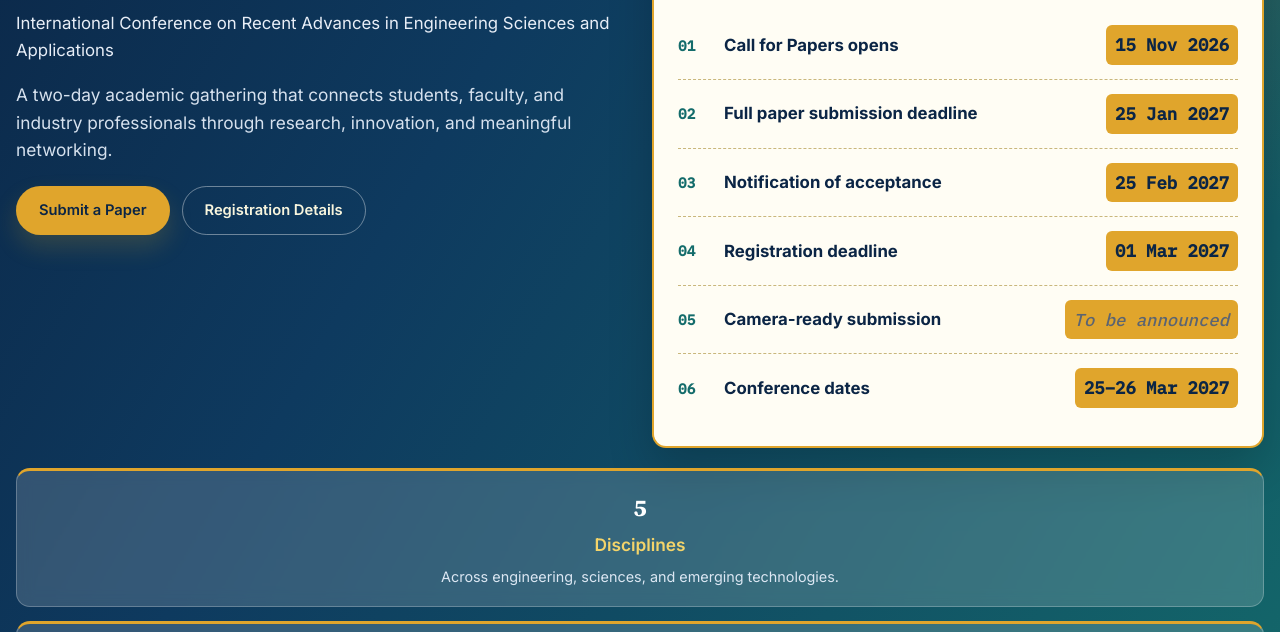
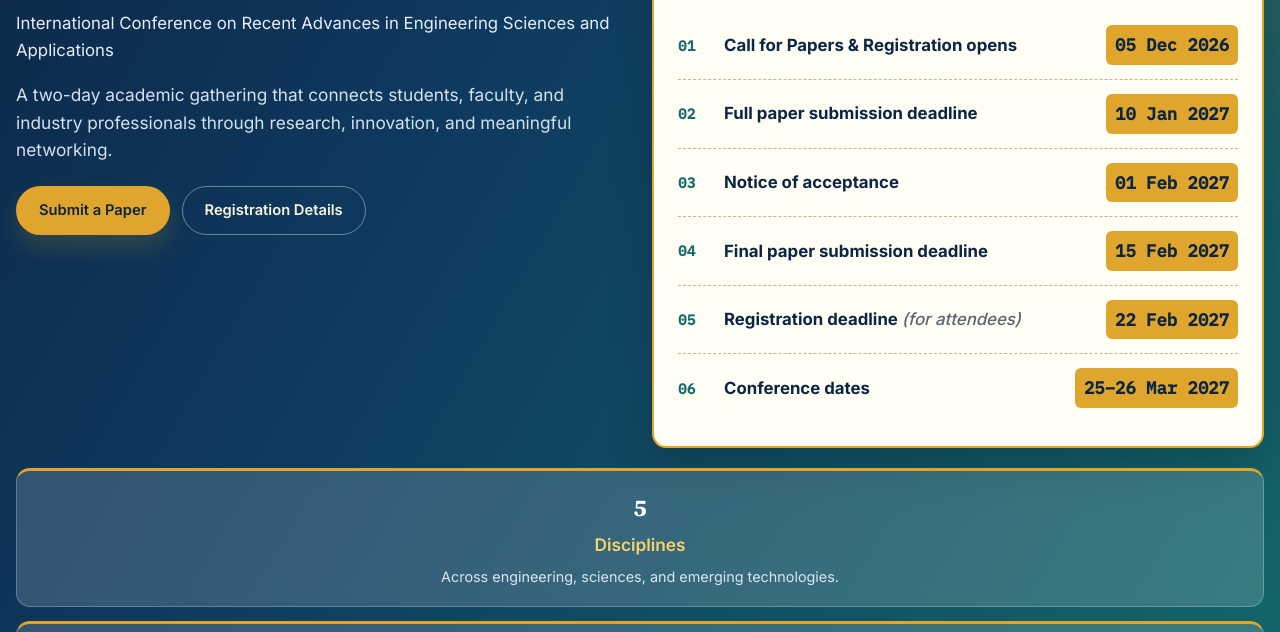
Before and after one commit to Rudrani-Mukherjee/RAESA, a plain HTML site: page index.html in a window 1280 px wide. Shown: the part 638-1270 px from the top of the page. Drawn offline with Linux system fonts and the light colour scheme.

Commit message:
Update dates & principal name

```diff
--- a/assets/css/style.css
+++ b/assets/css/style.css
@@ -341,6 +341,7 @@ p { margin: 0 0 1em; color: var(--text); word-wrap: break-word; }
 .dates-ledger li:last-child { border-bottom: none; }
 .ledger-index { font-family: var(--font-mono); color: var(--teal); font-size: 0.9rem; font-weight: 700; }
 .ledger-label { color: var(--ink); font-size: 1.05rem; font-weight: 700; line-height: 1.35; }
+.ledger-qualifier { color: var(--muted); font-style: italic; font-weight: 500; }
 .ledger-date {
   font-family: var(--font-mono); font-size: 1.08rem; font-weight: 700; color: var(--ink);
   white-space: nowrap; background: var(--gold); border-radius: 6px; padding: 6px 9px;
--- a/assets/data/site-config.json
+++ b/assets/data/site-config.json
@@ -40,18 +40,18 @@
   ],
 
   "importantDates": [
-    { "label": "Call for Papers opens", "date": "2026-11-15", "done": false },
-    { "label": "Full paper submission deadline", "date": "2027-01-25", "done": false },
-    { "label": "Notification of acceptance", "date": "2027-02-25", "done": false },
-    { "label": "Registration deadline", "date": "2027-03-01", "done": false },
-    { "label": "Camera-ready submission", "date": null, "done": false },
+    { "label": "Call for Papers & Registration opens", "date": "2026-12-05", "done": false },
+    { "label": "Full paper submission deadline", "date": "2027-01-10", "done": false },
+    { "label": "Notice of acceptance", "date": "2027-02-01", "done": false },
+    { "label": "Final paper submission deadline", "date": "2027-02-15", "done": false },
+    { "label": "Registration deadline (for attendees)", "date": "2027-02-22", "done": false },
     { "label": "Conference dates", "date": "2027-03-25", "endDate": "2027-03-26", "done": false }
   ],
 
   "highlights": [
     { "value": "5", "label": "Disciplines", "caption": "Across engineering, sciences, and emerging technologies." },
     { "value": "2", "label": "Days", "caption": "Of talks, panels, networking, and live discussion." },
-    { "value": "Oct 2026", "label": "Call for Papers", "caption": "Submissions open October 2026 — track details coming soon." }
+    { "value": "5 Dec 2026", "label": "Call for Papers & Registration", "caption": "Paper submissions and registration open." }
   ],
 
   "conferenceTracks": [
--- a/assets/js/main.js
+++ b/assets/js/main.js
@@ -333,7 +333,7 @@
               (d, i) => `
             <li class="${d.done ? "is-done" : ""}">
               <span class="ledger-index">${String(i + 1).padStart(2, "0")}</span>
-              <span class="ledger-label">${d.label}</span>
+              <span class="ledger-label">${d.label.replace(" (for attendees)", ' <span class="ledger-qualifier">(for attendees)</span>')}</span>
               <span class="ledger-date${d.date ? "" : " tba"}">${d.date ? formatDateEntry(d) : "To be announced"}</span>
             </li>`
             )
```
Also changed, not shown: committee/organizing.html (+2 -2 lines), assets/images/committee/sanjay_s_pawar.png (deleted), 1 other file.
